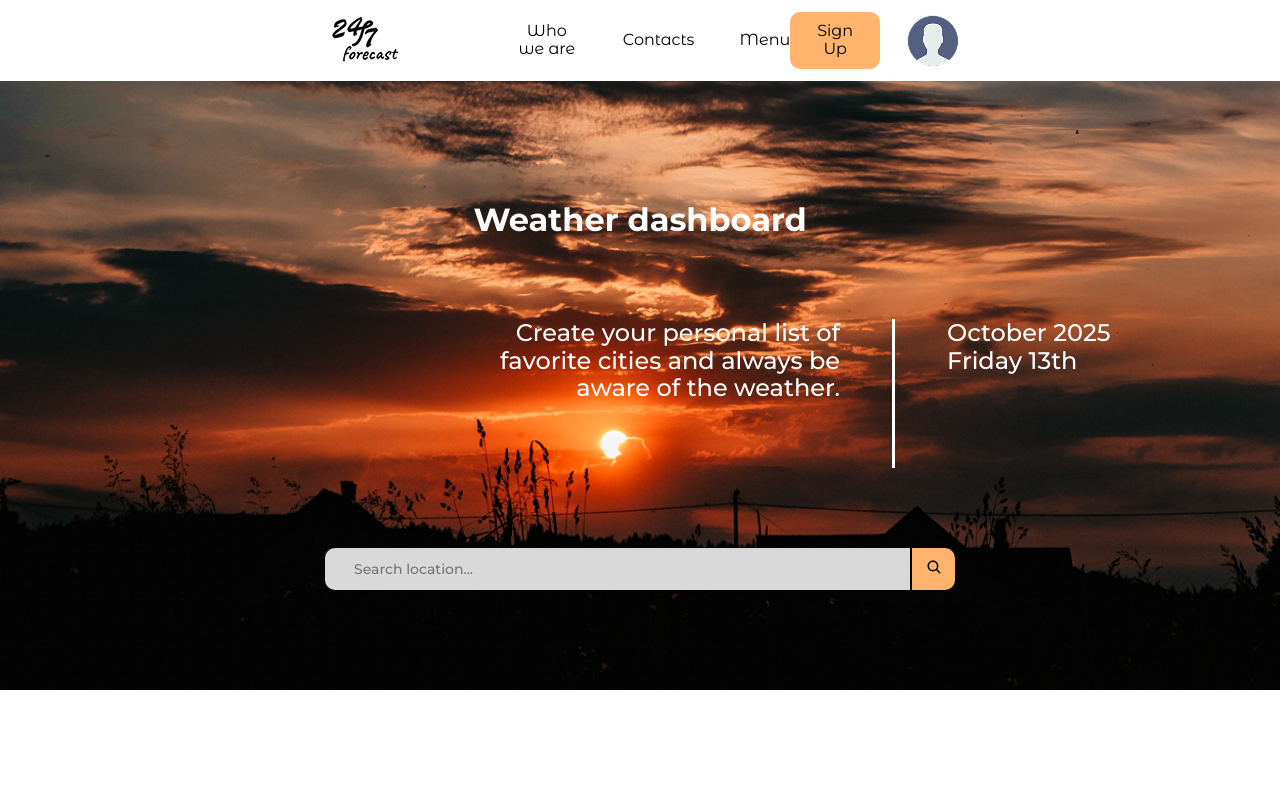
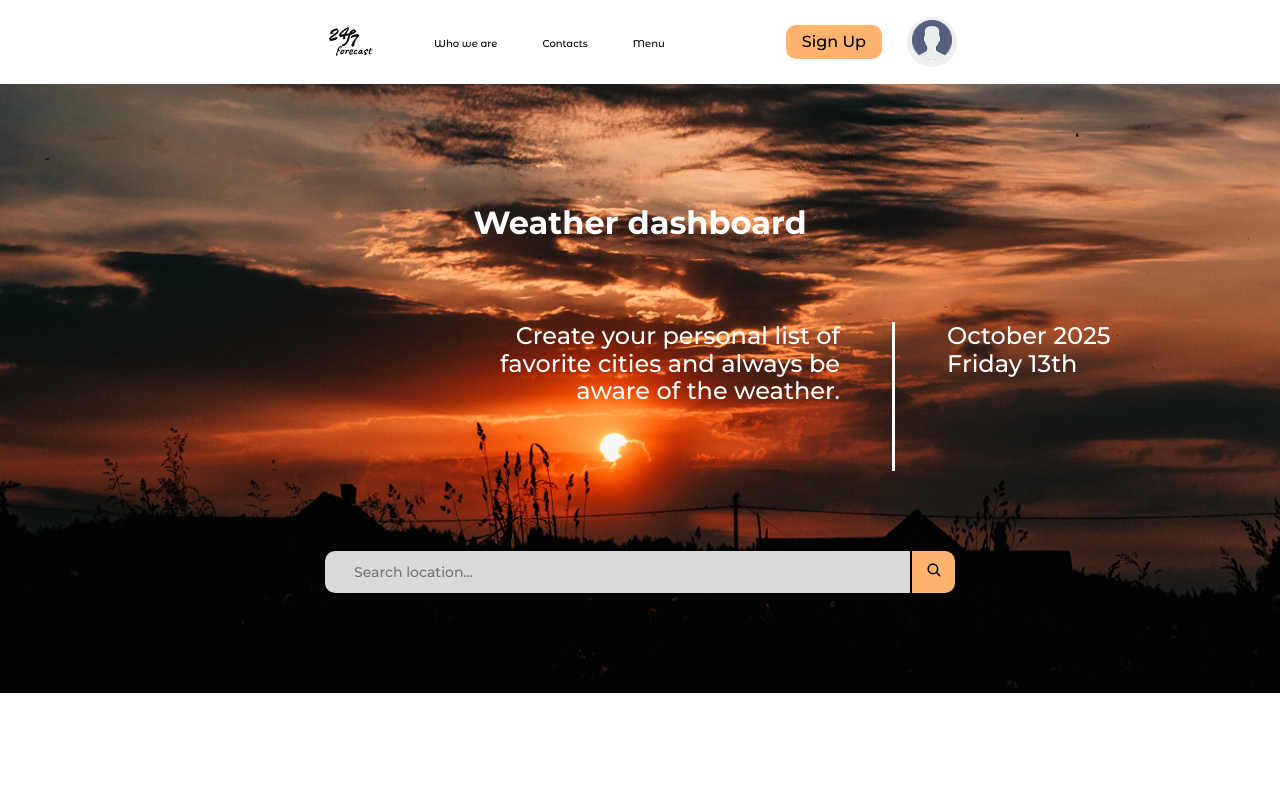
Before and after one commit to LidiiaPopadiuk/forecast-app, a React (Create React App) app: page / in a window 1280 px wide. Shown: the top 800 px of the page. Built offline with nearby package versions, Linux system fonts and the light colour scheme; no server answers.

Commit message:
doing header

```diff
--- a/src/components/gallery/Gallery.module.scss
+++ b/src/components/gallery/Gallery.module.scss
@@ -1,4 +1,5 @@
 .gall {
+  display: none;
   padding-bottom: 48px;
   &__title {
     font-weight: 500;
@@ -44,3 +45,9 @@
   opacity: 1;
   transform: scale(1);
 }
+
+@media (min-width: 1440px) {
+  .gall {
+    display: block;
+  }
+}
--- a/src/components/header/Header.jsx
+++ b/src/components/header/Header.jsx
@@ -1,14 +1,21 @@
+import { use, useRef, useState } from 'react'
 import logo from '../../img/logoPng.png'
 import userLogin from '../../img/userlogin.png'
 import x from './Header.module.scss'
 
 export const Header = ({ openModal, userName, openSignInModal, openEditInfoModal }) => {
+    const [isOpen, setIsOpen] = useState(false)
+
     const porfileClick = () => {
-        if(userName) {
+        if (userName) {
             openEditInfoModal()
         } else {
             openSignInModal()
         }
+    }
+
+    const toggleMenu = () => {
+        setIsOpen(prev => !prev)
     }
 
     return (
@@ -17,6 +24,12 @@ export const Header = ({ openModal, userName, openSignInModal, openEditInfoModal
                 <div className={x.header__mainwrapp}>
                     <div className={x.header__wrapper}>
                         <img className={x.header__logo} src={logo} alt="logo" />
+                        {/* <div onClick={showItems} className={x.header__menuWrapper}>
+                            <a className={x.headder__menu}>Menu</a>
+                            <svg width="10" height="6" viewBox="0 0 10 6" fill="none" xmlns="http://www.w3.org/2000/svg">
+                                <path d="M0.5 0.5L4.74264 4.74264L8.98528 0.5" stroke="black" stroke-linecap="round" />
+                            </svg>
+                        </div> */}
                         <nav className={x.header__nav}>
                             <ul className={x.header__list}>
                                 <li className={x.header__item}><a className={x["header__item--link"]} href="#">Who we are</a></li>
@@ -24,12 +37,37 @@ export const Header = ({ openModal, userName, openSignInModal, openEditInfoModal
                                 <li className={x.header__item}><a className={x["header__item--link"]} href="#">Menu</a></li>
                             </ul>
                         </nav>
+
+                        <div onClick={toggleMenu} className={x.header__menuWrapper}>
+                            <a className={x.header__menu}>Menu</a>
+                            <svg width="10" height="6" viewBox="0 0 10 6" fill="none" xmlns="http://www.w3.org/2000/svg">
+                                <path d="M0.5 0.5L4.74264 4.74264L8.98528 0.5" stroke="black" stroke-linecap="round" />
+                            </svg>
+                        </div>
                     </div>
                     <div className={x.header__authoriz}>
                         {userName ? <p className={x.header__username}>Hey, {userName}!</p> : <button onClick={openModal} className={x.header__sign}>Sign Up</button>}
                         <button onClick={porfileClick} className={x.header__profile}>
-                            <img src={userLogin} alt="img user login" />
+                            <img className={x.header__imgProfile} src={userLogin} alt="img user login" />
                         </button>
+                    </div>
+                </div>
+
+                <div className={`${x.mobileMenu} ${isOpen ? x.active : ''}`}>
+                    <div className='container'>
+                       <div className={x.header__mainDiv}>
+                         < ul className={x.mobileList}>
+                            <li className={x.header__item}><a className={x["header__item--link"]} href="#">Who we are</a></li>
+                            <li className={x.header__item}><a className={x["header__item--link"]} href="#">Contacts</a></li>
+                            <li className={x.header__item}><a className={x["header__item--link"]} href="#">Menu</a></li>
+                        </ul>
+                        <div className={x.header__mobileAuthoriz}>
+                            {userName ? <p className={x.header__username}>Hey, {userName}!</p> : <button onClick={openModal} className={x.header__mobileSign}>Sign Up</button>}
+                            <button onClick={porfileClick} className={x.header__mobileProfile}>
+                                <img className={x.header__img} src={userLogin} alt="img user login" />
+                            </button>
+                        </div>
+                       </div>
                     </div>
                 </div>
             </div>
--- a/src/components/header/Header.module.scss
+++ b/src/components/header/Header.module.scss
@@ -4,21 +4,49 @@ $text-color: #000;
 .header {
   background: #fff;
   padding: 12px;
-  &__wrapper {
+  position: relative;
+  &__logo {
+    width: 42px;
+    height: 30px;
+  }
+  &__menu {
+    font-weight: 500;
+    font-size: 10px;
+    color: #000;
+    font-family: "Montserrat Alternates", sans-serif;
+  }
+  &__menuWrapper {
     display: flex;
+    gap: 5px;
     justify-content: center;
     align-items: center;
-    gap: 111px;
+  }
+  &__nav {
+    display: none;
+  }
+  &__wrapper {
+    // display: flex;
+    // justify-content: center;
+    // align-items: center;
+    // // gap: 111px;
+    // gap: 245px;
+    display: flex;
+    justify-content: space-between;
+    align-items: center;
+    // gap: 360px;
+    width: 100%;
   }
   &__list {
     display: flex;
     justify-content: center;
+    flex-direction: column;
     align-items: center;
     gap: 45px;
   }
   &__sign {
     background-color: $btn-color;
     border-radius: 10px;
+    font-weight: 500;
     padding: 10px 20px;
     border: none;
     outline: none;
@@ -32,6 +60,9 @@ $text-color: #000;
     outline: none;
   }
   &__item--link {
+    font-weight: 500;
+    font-size: 10px;
+    color: #000;
     color: $text-color;
     font-family: "Montserrat Alternates", sans-serif;
   }
@@ -41,7 +72,8 @@ $text-color: #000;
     align-items: center;
   }
   &__authoriz {
-    display: flex;
+    display: none;
+    // display: flex;
     align-items: center;
     gap: 27px;
   }
@@ -51,4 +83,117 @@ $text-color: #000;
     color: #000;
     font-family: "Montserrat Alternates", sans-serif;
   }
+  &__mobileAuthoriz {
+    display: flex;
+    flex-direction: column-reverse;
+    align-items: center;
+    gap: 15px;
+  }
+  &__mainDiv {
+    display: flex;
+    justify-content: space-between;
+    align-items: center;
+  }
+  &__img {
+    width: 40px;
+    height: 40px;
+  }
+  &__mobileSign {
+    border: none;
+    border-radius: 10px;
+    padding: 8px 16px;
+    width: 72px;
+    height: 28px;
+    background: #ffb36c;
+    font-weight: 400;
+    font-size: 10px;
+    color: #000;
+    font-family: "Montserrat Alternates", sans-serif;
+    padding: 8px 16px;
+  }
+  &__mobileProfile {
+    width: 40px;
+    height: 40px;
+    border-radius: 50%;
+    border: none;
+    padding: 1px;
+    outline: none;
+  }
 }
+
+.mobileMenu {
+  // display: flex;
+  // justify-content: space-between;
+  // align-items: flex-start;
+  position: absolute;
+  top: 54px;
+  left: 0;
+  width: 100%;
+  padding: 30px 13px;
+  display: none;
+  box-shadow: 0 10px 30px rgba(0, 0, 0, 0.1);
+  background: #e6e6e6;
+}
+
+.active {
+  display: block;
+}
+
+// .mobileAuthoriz {
+//   display: flex;
+//   flex-direction: column;
+//   align-items: center;
+// }
+
+.mobileList {
+  display: flex;
+  flex-direction: column;
+  align-items: flex-start;
+  gap: 25px;
+  // margin-bottom: 30px;
+}
+
+@media (min-width: 768px) {
+  .header {
+    padding: 17px;
+    &__wrapper {
+      // width: 65%;
+      width: auto;
+      gap: 57px;
+    }
+    &__sign {
+      padding: 8px 16px;
+    }
+    &__imgProfile {
+      width: 40px;
+      height: 40px;
+    }
+    &__authoriz {
+      gap: 25px;
+    }
+    &__logo {
+      width: 54px;
+      height: 36px;
+    }
+    &__menuWrapper {
+      display: none;
+    }
+
+    &__nav {
+      display: block;
+    }
+
+    &__list {
+      flex-direction: row;
+      gap: 45px;
+    }
+
+    &__authoriz {
+      display: flex;
+    }
+  }
+
+  .mobileMenu {
+    display: none;
+  }
+}
--- a/src/components/news/News.module.scss
+++ b/src/components/news/News.module.scss
@@ -1,4 +1,5 @@
 .news {
+  display: none;
   padding-bottom: 80px;
   &__btn {
     border-radius: 10px;
@@ -53,3 +54,9 @@
     color: #000;
   }
 }
+
+@media (min-width: 1440px) {
+  .news {
+    display: block;
+  }
+}
--- a/src/index.css
+++ b/src/index.css
@@ -51,6 +51,7 @@ a {
   .container {
     padding: 0 10px;
     max-width: 654px;
+    /* max-width: 754px; */
   }
 }
 
```
